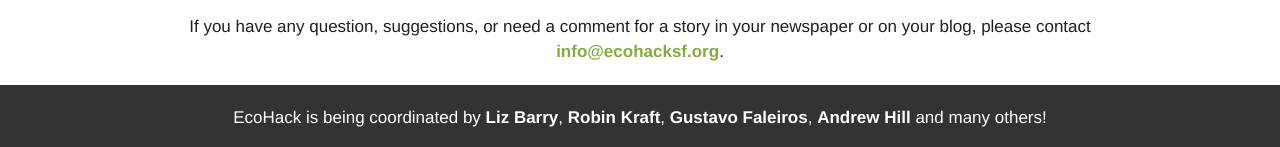
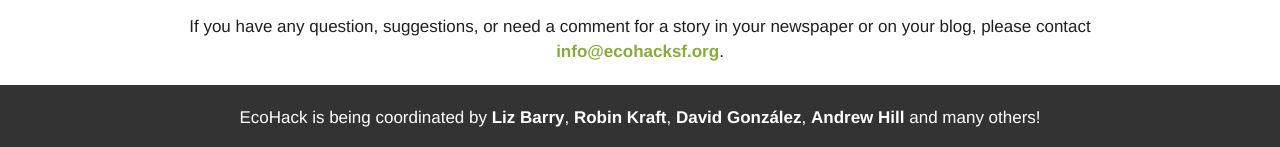
Before and after one commit to EcoHack/ecohack.github.io, a Jekyll site: the page built from index.html, in a window 1280 px wide and 900 px high, scrolled down 4290 px. Shown: the part 750-897 px from the top of the window. Built offline with Jekyll 4.4.1, drawn with Linux system fonts in a browser that asks for light colours.

Commit message:
collaborators

```diff
--- a/_layouts/default.html
+++ b/_layouts/default.html
@@ -77,7 +77,7 @@
 
       <footer class="footer content dark">
         <div class="inner">
-          <p>{{ page.coordinated }} <a href="https://twitter.com/lizbarry">Liz Barry</a>, <a href="https://twitter.com/robinkraft">Robin Kraft</a>, <a href="https://twitter.com/gufalei">Gustavo Faleiros</a>, <a href="https://twitter.com/andrewxhill">Andrew Hill</a> {{ page.many }}</p>
+          <p>{{ page.coordinated }} <a href="https://twitter.com/lizbarry">Liz Barry</a>, <a href="https://twitter.com/robinkraft">Robin Kraft</a>, <a href="https://twitter.com/d4weed">David González</a>, <a href="https://twitter.com/andrewxhill">Andrew Hill</a> {{ page.many }}</p>
         </div>
       </footer>
     </div>
```
